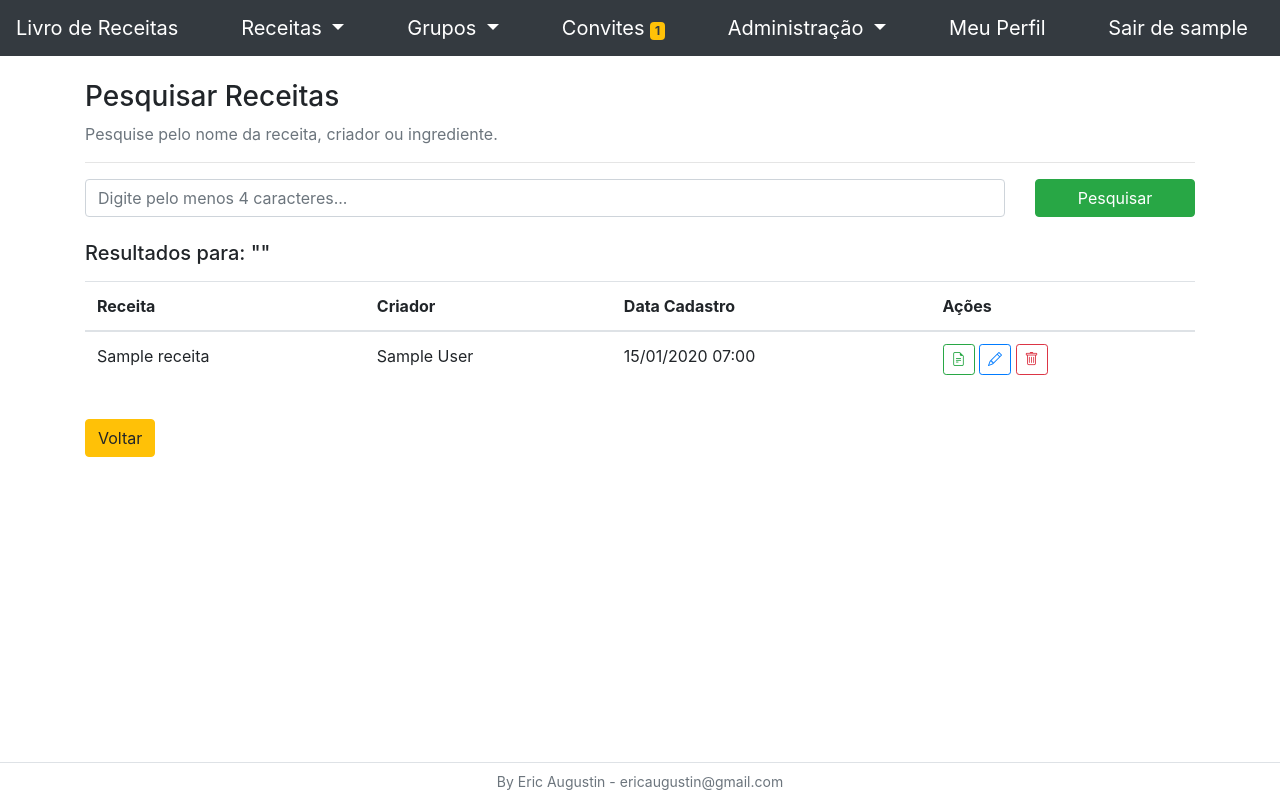
After one commit to augustin1977/Livro_Receitas, a Django app: page /receita/pesquisar/ in a window 1280 px wide. The commit adds this page. Run offline with Django 4.2, Linux system fonts and the light colour scheme; a user stored in the database is signed in; tables that the repository leaves empty hold one stand-in row (values such as "Sample post").

Commit message:
implementação da pesquisa de receitas

```diff
--- /dev/null
+++ b/receita/templates/pesquisar_receitas.html
@@ -0,0 +1,86 @@
+{% extends 'base.html' %}
+{% block 'titulo' %} Pesquisar Receitas {% endblock %}
+
+{% block 'menu'%}
+{% include 'menu_basico.html' %}
+{% endblock %}
+
+{% block 'conteudo' %}
+<div class="container mt-4">
+    <h3>Pesquisar Receitas</h3>
+    <p class="text-muted">
+        Pesquise pelo nome da receita, criador ou ingrediente.
+    </p>
+    <hr>
+
+    <form method="GET" action="{% url 'pesquisar_receitas' %}" class="mb-4">
+        <div class="row g-2">
+            <div class="col-md-10">
+                <input
+                    type="text"
+                    name="q"
+                    class="form-control"
+                    placeholder="Digite pelo menos 4 caracteres..."
+                    value="{{ termo }}">
+            </div>
+            <div class="col-md-2">
+                <button type="submit" class="btn btn-success w-100">
+                    Pesquisar
+                </button>
+            </div>
+        </div>
+    </form>
+
+
+        <h5>Resultados para: "{{ termo }}"</h5>
+
+        <table class="table table-hover mt-3">
+            <thead>
+                <tr>
+                    <th>Receita</th>
+                    <th>Criador</th>
+                    <th>Data Cadastro</th>
+                    <th class="text-end">Ações</th>
+                </tr>
+            </thead>
+            <tbody>
+                {% for receita in receitas %}
+                <tr>
+                    <td>{{ receita.nome }}</td>
+                    <td>
+                        {% if receita.usuario.get_full_name %}
+                            {{ receita.usuario.get_full_name }}
+                        {% else %}
+                            @{{ receita.usuario.username }}
+                        {% endif %}
+                    </td>
+                    <td>{{ receita.data_cadastro|date:"d/m/Y H:i" }}</td>
+                    <td class="text-end">
+                        <a href="{% url 'mostrar_receita' %}?receita={{ receita.id }}" class="btn btn-sm btn-outline-success" title="Visualizar">
+                            <i class="bi bi-file-earmark-text"></i>
+                        </a>
+
+                        {% if receita.usuario == request.user %}
+                            <a href="{% url 'editar_receita' %}?receita={{ receita.id }}" class="btn btn-sm btn-outline-primary" title="Editar">
+                                <i class="bi bi-pencil"></i>
+                            </a>
+                            <a href="{% url 'confirmar_exclusao' %}?receita={{ receita.id }}" class="btn btn-sm btn-outline-danger" title="Excluir">
+                                <i class="bi bi-trash"></i>
+                            </a>
+                        {% endif %}
+                    </td>
+                </tr>
+                {% empty %}
+                <tr>
+                    <td colspan="4" class="text-muted text-center">
+                        Nenhuma receita encontrada.
+                    </td>
+                </tr>
+                {% endfor %}
+            </tbody>
+        </table>
+
+
+    <a href="{% url 'home' %}" class="btn btn-warning mt-3">Voltar</a>
+</div>
+{% endblock %}
--- a/receita/urls.py
+++ b/receita/urls.py
@@ -17,4 +17,5 @@ urlpatterns = [
     path('ingredientes/', views.gerenciar_ingredientes, name='gerenciar_ingredientes'),
     path('ingredientes/editar/<int:pk>/', views.editar_ingrediente, name='editar_ingrediente'),
     path('ingredientes/excluir/<int:pk>/', views.excluir_ingrediente, name='excluir_ingrediente'),
+    path("pesquisar/", views.pesquisar_receitas, name="pesquisar_receitas"),
 ]
--- a/receita/views.py
+++ b/receita/views.py
@@ -2,6 +2,7 @@ from django.shortcuts import render, redirect, get_object_or_404
 from django.http import HttpResponse
 from usuarios.models import *
 from django.db.models import Q
+from django.http import JsonResponse
 from .models import *
 from autentica import *
 from django.db.models import Prefetch
@@ -112,28 +113,36 @@ def valida_cadastro_material(request):
     return redirect('home')
 @usuario
 def mostrar_receita(request):
-    # 1. Captura o ID e evita quebras caso o parâmetro venha vazio ou inválido
     try:
-        receita_id = int(request.GET.get('receita'))
+        receita_id = int(request.GET.get("receita"))
     except (TypeError, ValueError):
-        return redirect('/receita/home/')
+        messages.error(request, "Código de receita inválido.")
+        return redirect("home")
 
     usuario_atual = request.user
 
-    # 2. Tenta buscar a receita aplicando a regra de segurança no próprio banco:
-    # O criador deve ser o usuário atual OU a receita deve ser de alguém que compartilha um grupo com ele
-    try:
-        receita = Receita.objects.get(
-            Q(id=receita_id) & (
-                Q(usuario=usuario_atual) |
-                Q(usuario__grupos__in=usuario_atual.grupos.all())
-            )
+    receita = Receita.objects.filter(
+        Q(id=receita_id) & (
+            Q(usuario=usuario_atual) |
+            Q(usuario__grupos__in=usuario_atual.grupos.all())
         )
-    except Receita.DoesNotExist:
-        # Se a receita não existir ou o usuário não tiver permissão de acesso,
-        # retornamos um erro de Proibido (HTTP 403) ou redirecionamos para a home
+    ).select_related(
+        "usuario"
+    ).prefetch_related(
+        "ingredientes",
+        "ingredientes__material",
+        "ingredientes__unidade"
+    ).distinct().first()
+
+    if not receita:
         messages.error(request, "Você não tem permissão para visualizar esta receita.")
-        return redirect('/receita/home/')
+        return redirect("home")
+
+    receita.ingredientes_copy = receita.ingredientes.all()
+
+    return render(request, "mostrar_receita.html", {
+        "receita": receita
+    })
 
     # 3. Busca os ingredientes vinculados à receita
     # Usamos o 'related_name' que definimos no modelo (ingredientes) para simplificar a busca
@@ -325,3 +334,29 @@ def excluir_ingrediente(request, pk):
 
     ingrediente.delete()
     return redirect('gerenciar_ingredientes')
+
+def pesquisar_receitas(request):
+    termo = request.GET.get("q", "").strip()
+    receitas = []
+
+
+    usuario_atual = request.user
+    grupos_usuario = usuario_atual.grupos.all()
+
+    receitas = Receita.objects.filter(
+        Q(usuario=usuario_atual) |
+        Q(usuario__grupos__in=grupos_usuario)
+    ).filter(
+        Q(nome__icontains=termo) |
+        Q(usuario__first_name__icontains=termo) |
+        Q(usuario__last_name__icontains=termo) |
+        Q(usuario__username__icontains=termo) |
+        Q(ingredientes__material__nome__icontains=termo)
+    ).select_related(
+        "usuario"
+    ).distinct().order_by("nome")
+
+    return render(request, "pesquisar_receitas.html", {
+        "termo": termo,
+        "receitas": receitas,
+    })
--- a/templates/menu_basico.html
+++ b/templates/menu_basico.html
@@ -4,6 +4,7 @@
     </a>
     <div class="dropdown-menu dropdown-menu-dark bg-dark" aria-labelledby="dropReceitas">
         <a class="dropdown-item text-light" href="{% url 'cadastrar_receita' %}">Cadastrar Receita</a>
+        <a class="dropdown-item text-light" href="{% url 'pesquisar_receitas' %}">Pesquisar Receitas</a>
         <hr class="dropdown-divider border-secondary">
         <a class="dropdown-item text-light" href="{% url 'gerenciar_ingredientes' %}">Gerenciar Ingredientes</a>
         <a class="dropdown-item text-light" href="{% url 'gerenciar_unidades' %}">Gerenciar Unidades</a>
--- a/usuarios/url.py
+++ b/usuarios/url.py
@@ -27,4 +27,5 @@ urlpatterns = [
     path("excluir-conta/", views.excluir_conta, name="excluir_conta"),
     path("usuarios/", views.listar_usuarios, name="listar_usuarios"),
     path("usuarios/excluir/<int:usuario_id>/", views.excluir_usuario_admin, name="excluir_usuario_admin"),
+
 ]
```
